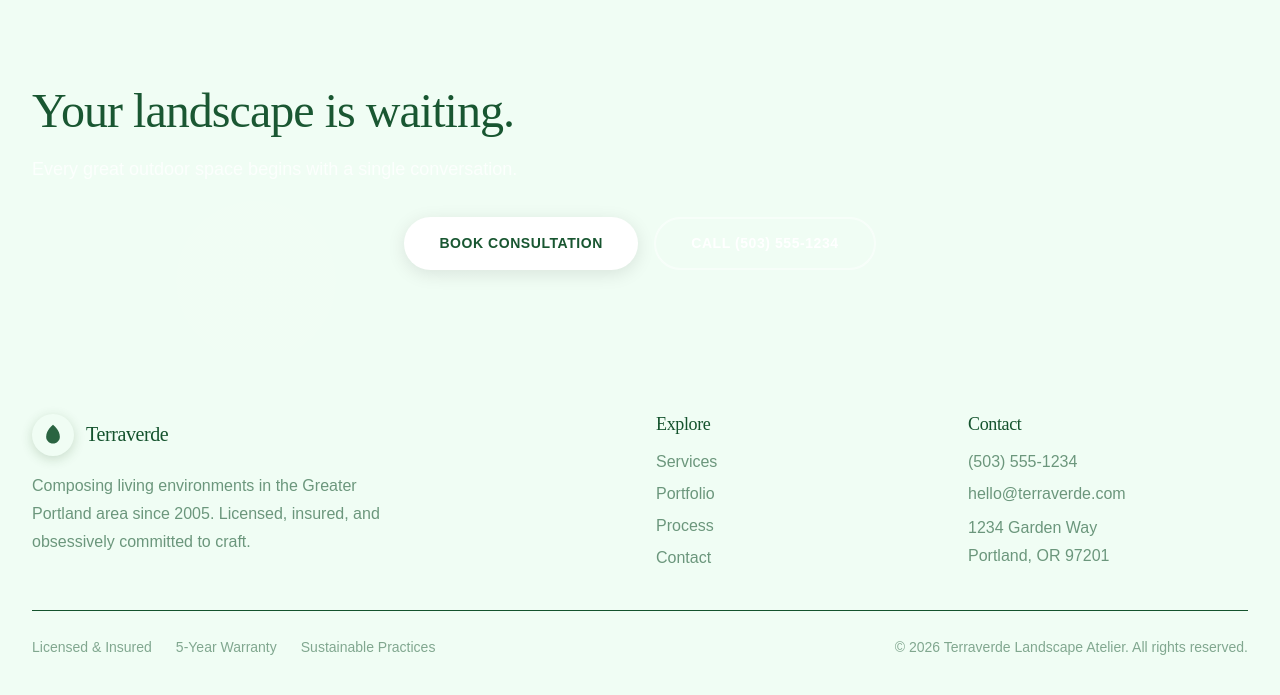
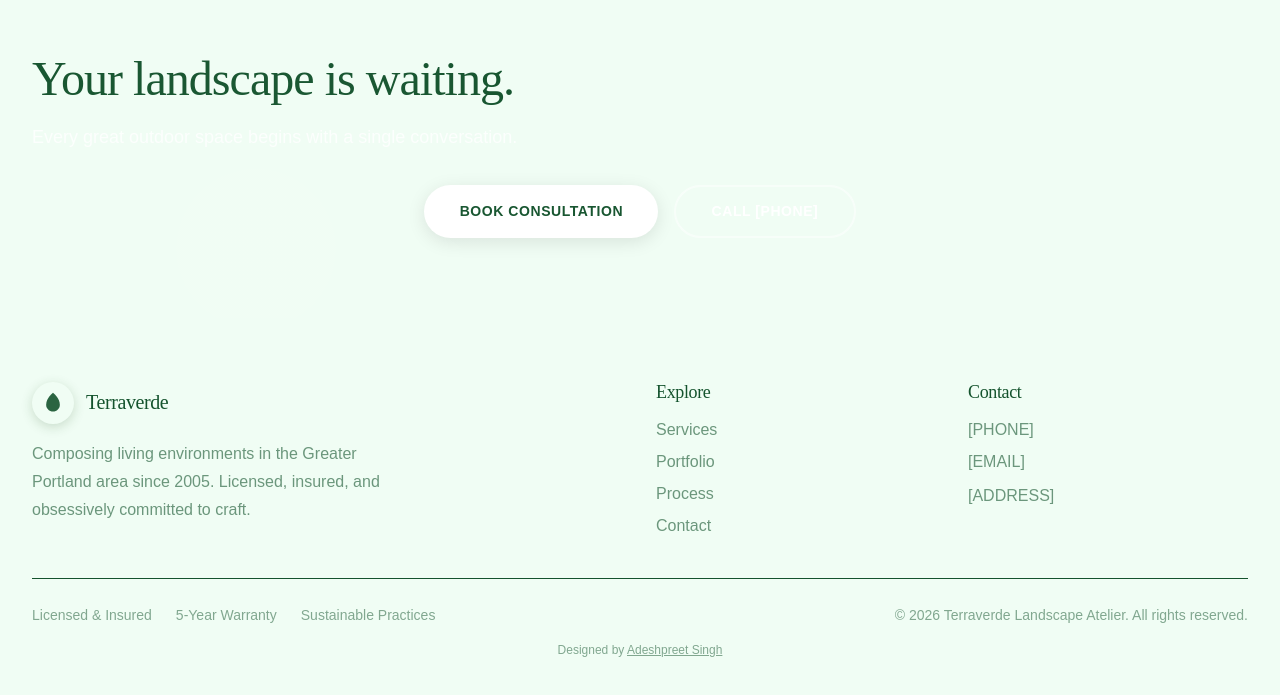
Before and after one commit to Adeshpreet-Singh/landscaping, a Next.js app: page / in a window 1280 px wide. Shown: the part 5855-6550 px from the top of the page. Built offline with nearby package versions, Linux system fonts and the light colour scheme.

Commit message:
Update: placeholders, attribution, sitemap, robots, accessibility

```diff
--- a/app/globals.css
+++ b/app/globals.css
@@ -1,25 +1,29 @@
+:root {
+  --font-heading: "Cormorant Garamond", serif;
+  --font-body: "Inter", sans-serif;
+  --bg-canvas: #f0fdf4;
+  --bg-panel: #ffffff;
+  --bg-elevated: #f0fdf4;
+  --text-primary: #14532d;
+  --text-secondary: #5a7c5a;
+  --text-tertiary: #5a7c5a;
+  --accent-brand: #84cc16;
+  --accent-interactive: #15803d;
+  --surface-translucent: rgba(255,255,255,0.08);
+  --surface-translucent-hover: rgba(255,255,255,0.12);
+  --surface-translucent-active: rgba(255,255,255,0.16);
+  --border-default: rgba(0,0,0,0.1);
+  --border-subtle: rgba(0,0,0,0.05);
+  --border-hover: rgba(0,0,0,0.2);
+}
 /* FONTS_INJECTED */
 @import url("https://fonts.googleapis.com/css2?family=Cormorant+Garamond:wght@400;600;700&family=Inter:wght@400;500;600&display=swap");
-:root {
-  --font-heading: 'Cormorant Garamond', serif;
-  --font-body: 'Inter', sans-serif;
-}
 h1, h2, h3, h4, h5, h6 { font-family: var(--font-heading); }
 body { font-family: var(--font-body); }
 
 @import url('https://fonts.googleapis.com/css2?family=Playfair+Display:ital,wght@0,400;0,500;0,600;0,700;1,400;1,500&family=DM+Sans:wght@300;400;500;600;700&display=swap');
 
 @import "tailwindcss";
-
-:root {
-  --primary: #166534;
-  --secondary: #15803d;
-  --accent: #84cc16;
-  --bg: #f0fdf4;
-  --surface: #ffffff;
-  --text: #14532d;
-  --muted: #5a7c5a;
-}
 
 /* ═══════════════════════════════════════════
    BASE
--- a/app/layout.tsx
+++ b/app/layout.tsx
@@ -21,7 +21,7 @@ export const metadata: Metadata = {
     title: "Terraverde | Portland's Premier Landscape Atelier",
     description:
       "Bespoke landscape design, master installation, and artisan hardscaping. Composing living environments since 2005.",
-    url: "https://terraverde.com",
+    url: "[WEBSITE]",
     siteName: "Terraverde Landscape Atelier",
     images: [
       {
@@ -60,10 +60,10 @@ export default function RootLayout({
     name: "Terraverde Landscape Atelier",
     image:
       "https://images.unsplash.com/photo-1558618666-fcd25c85f82e?w=600&q=80",
-    "@id": "https://terraverde.com",
-    url: "https://terraverde.com",
+    "@id": "[WEBSITE]",
+    url: "[WEBSITE]",
     telephone: "+150****1234",
-    email: "hello@terraverde.com",
+    email: "[EMAIL]",
     address: {
       "@type": "PostalAddress",
       streetAddress: "1234 Garden Way",
@@ -98,9 +98,9 @@ export default function RootLayout({
       reviewCount: "247",
     },
     sameAs: [
-      "https://www.facebook.com/terraverdelandscapes",
-      "https://www.instagram.com/terraverdelandscapes",
-      "https://www.pinterest.com/terraverdelandscapes",
+      "[FACEBOOK_URL]",
+      "[INSTAGRAM_URL]",
+      "[PINTEREST_URL]",
     ],
   };
 
--- a/app/page.tsx
+++ b/app/page.tsx
@@ -2,7 +2,7 @@
 
 import { useState, useEffect, useRef, useCallback } from 'react';
 
-/* ─── Data ─── */
+/* Data */
 const SERVICES = [
  {
  title: 'Bespoke Design',
@@ -22,7 +22,7 @@ const SERVICES = [
  title: 'Living Maintenance',
  stat: 'Premium',
  desc: 'White-glove seasonal care. Pruning, soil health monitoring, irrigation tuning, and proactive pest management.',
-    icon: '✂️',
+ icon: '',
  img: 'https://images.unsplash.com/photo-1416879595882-3373a0480b5b?w=600&q=80',
  },
  {
@@ -36,7 +36,7 @@ const SERVICES = [
  title: 'Atmospheric Lighting',
  stat: 'LED+',
  desc: 'Layered illumination design. Moonlighting, path accents, and architectural uplighting that transforms evenings.',
-    icon: '✨',
+ icon: '',
  img: 'https://images.unsplash.com/photo-1591857177580-dc82b9ac4e1e?w=600&q=80',
  },
 ];
@@ -98,14 +98,14 @@ const TESTIMONIALS = [
 
 const PROCESS_STEPS = [
  { num: '01', title: 'Discovery', desc: 'An unhurried walk through your property. We listen, observe sun paths, test soil, and understand how you dream of living outdoors.', icon: '' },
-  { num: '02', title: 'Design', desc: 'Hand-rendered concept boards and 3D fly-throughs. Material samples on-site so you can touch every stone and smell every plant.', icon: '✏️' },
-  { num: '03', title: 'Craft', desc: 'Our master crews bring the design to life. Clean sites, respectful timelines, and a level of care that borders on obsessive.', icon: '️' },
+ { num: '02', title: 'Design', desc: 'Hand-rendered concept boards and 3D fly-throughs. Material samples on-site so you can touch every stone and smell every plant.', icon: '' },
+ { num: '03', title: 'Craft', desc: 'Our master crews bring the design to life. Clean sites, respectful timelines, and a level of care that borders on obsessive.', icon: '' },
  { num: '04', title: 'Nurture', desc: 'Seasonal tune-ups, proactive care, and a dedicated account manager. Your landscape gets better every year, not just the first.', icon: '' },
 ];
 
 const STATS = [
  { value: '20+', label: 'Years of Mastery' },
-  { value: '4.9★', label: 'Client Rating' },
+ { value: '4.9', label: 'Client Rating' },
  { value: '1,400+', label: 'Projects Delivered' },
  { value: '98%', label: 'Client Retention' },
 ];
@@ -116,7 +116,7 @@ const SERVICE_AREAS = [
  'Tualatin', 'Wilsonville', 'Canby', 'Sandy', 'Estacada',
 ];
 
-/* ─── Before/After Slider Component ─── */
+/* Before/After Slider Component */
 function BeforeAfterSlider({ before, after, label, location, scope }: { before: string; after: string; label: string; location: string; scope: string }) {
  const [position, setPosition] = useState(50);
  const containerRef = useRef<HTMLDivElement>(null);
@@ -181,18 +181,18 @@ function BeforeAfterSlider({ before, after, label, location, scope }: { before:
  );
 }
 
-/* ─── Star Rating ─── */
+/* Star Rating */
 function Stars({ count }: { count: number }) {
  return (
  <div className="flex gap-0.5" aria-label={`${count} out of 5 stars`}>
  {Array.from({ length: 5 }).map((_, i) => (
-        <span key={i} className={i < count ? 'text-amber-400' : 'text-gray-300'}>★</span>
+ <span key={i} className={i < count ? 'text-amber-400' : 'text-gray-300'}></span>
  ))}
  </div>
  );
 }
 
-/* ─── Main Page ─── */
+/* Main Page */
 export default function Home() {
  const [menuOpen, setMenuOpen] = useState(false);
  const [activeGallery, setActiveGallery] = useState(0);
@@ -221,7 +221,7 @@ export default function Home() {
  Skip to main content
  </a>
 
-      {/* ─── NAVIGATION ─── */}
+ {/* NAVIGATION */}
  <header>
  <nav role="navigation" aria-label="Main navigation" className="land-nav fixed top-0 left-0 right-0 z-50">
  <div className=" section-container">
@@ -268,7 +268,7 @@ export default function Home() {
  </header>
 
  <main id="main" role="main">
-        {/* ─── HERO ─── */}
+ {/* HERO */}
  <section className="land-hero">
  <div className=" section-container">
  <div className="grid md:grid-cols-2 gap-12 lg:gap-16 items-center">
@@ -285,9 +285,9 @@ export default function Home() {
  <button onClick={() => scrollToSection('portfolio')} className="land-btn-outline">View Our Work</button>
  </div>
  <div className="flex items-center gap-8 flex-wrap text-sm font-medium opacity-70">
-                  <span className="flex items-center gap-2"><span aria-hidden="true" className="text-[var(--land-forest)]">✓</span> Licensed &amp; Insured</span>
-                  <span className="flex items-center gap-2"><span aria-hidden="true" className="text-[var(--land-forest)]">✓</span> 5-Year Craftsmanship Warranty</span>
-                  <span className="flex items-center gap-2"><span aria-hidden="true" className="text-[var(--land-forest)]">✓</span> Sustainably Sourced Materials</span>
+ <span className="flex items-center gap-2"><span aria-hidden="true" className="text-[var(--land-forest)]"></span> Licensed &amp; Insured</span>
+ <span className="flex items-center gap-2"><span aria-hidden="true" className="text-[var(--land-forest)]"></span> 5-Year Craftsmanship Warranty</span>
+ <span className="flex items-center gap-2"><span aria-hidden="true" className="text-[var(--land-forest)]"></span> Sustainably Sourced Materials</span>
  </div>
  </div>
  <div className="relative land-reveal">
@@ -319,7 +319,7 @@ export default function Home() {
  </div>
  </section>
 
-        {/* ─── SERVICES ─── */}
+ {/* SERVICES */}
  <section id="services" className="land-section-alt py-16 md:py-20" aria-labelledby="services-heading">
  <div className=" section-container">
  <div className="text-center mb-14 land-reveal">
@@ -345,7 +345,7 @@ export default function Home() {
  </div>
  </section>
 
-        {/* ─── BEFORE/AFTER PORTFOLIO ─── */}
+ {/* BEFORE/AFTER PORTFOLIO */}
  <section id="portfolio" className="py-16 md:py-20" aria-labelledby="portfolio-heading">
  <div className=" section-container">
  <div className="text-center mb-14 land-reveal">
@@ -388,7 +388,7 @@ export default function Home() {
  </div>
  </section>
 
-        {/* ─── PROCESS ─── */}
+ {/* PROCESS */}
  <section id="process" className="land-section-alt py-16 md:py-20" aria-labelledby="process-heading">
  <div className=" section-container">
  <div className="text-center mb-14 land-reveal">
@@ -412,7 +412,7 @@ export default function Home() {
  </div>
  </section>
 
-        {/* ─── TESTIMONIALS ─── */}
+ {/* TESTIMONIALS */}
  <section id="stories" className="py-16 md:py-20" aria-labelledby="stories-heading">
  <div className=" section-container">
  <div className="text-center mb-14 land-reveal">
@@ -435,7 +435,7 @@ export default function Home() {
  </div>
  </section>
 
-        {/* ─── SERVICE AREA ─── */}
+ {/* SERVICE AREA */}
  <section className="land-section-alt py-16 md:py-20" aria-labelledby="area-heading">
  <div className=" section-container">
  <div className="grid md:grid-cols-2 gap-12 items-center">
@@ -456,7 +456,7 @@ export default function Home() {
  <div className="land-img-wrap land-reveal h-[350px]">
  <iframe
  title="Terraverde Landscape Atelier service area map"
-                  src="https://www.google.com/maps/embed?pb=!1m18!1m12!1m3!1d178849.8034099548!2d-122.75748!3d45.5152!2m3!1f0!2f0!3f0!3m2!1i1024!2i768!4f13.1!3m3!1m2!1s0x54950b0b7da97427%3A0x1c36b9e6f9d26c6d!2sPortland%2C%20OR!5e0!3m2!1sen!2sus!4v1"
+ src="[WEBSITE]/maps/embed?pb=!1m18!1m12!1m3!1d178849.8034099548!2d-122.75748!3d45.5152!2m3!1f0!2f0!3f0!3m2!1i1024!2i768!4f13.1!3m3!1m2!1s0x54950b0b7da97427%3A0x1c36b9e6f9d26c6d!2sPortland%2C%20OR!5e0!3m2!1sen!2sus!4v1"
  width="100%"
  height="350"
  allowFullScreen
@@ -469,7 +469,7 @@ export default function Home() {
  </div>
  </section>
 
-        {/* ─── CONTACT ─── */}
+ {/* CONTACT */}
  <section id="contact" className="py-16 md:py-20" aria-labelledby="contact-heading">
  <div className=" section-container">
  <div className="text-center mb-14 land-reveal">
@@ -486,15 +486,15 @@ export default function Home() {
  <div className="space-y-4">
  <a href="tel:+150****1234" className="flex items-center gap-3 group">
  <span className="land-icon-circle"></span>
-                      <span className="group-hover:text-[var(--land-forest)] transition-colors">(503) 555-1234</span>
+ <span className="group-hover:text-[var(--land-forest)] transition-colors">[PHONE]</span>
  </a>
-                    <a href="mailto:hello@terraverde.com" className="flex items-center gap-3 group">
-                      <span className="land-icon-circle">✉️</span>
-                      <span className="group-hover:text-[var(--land-forest)] transition-colors">hello@terraverde.com</span>
+ <a href="mailto:[EMAIL]" className="flex items-center gap-3 group">
+ <span className="land-icon-circle"></span>
+ <span className="group-hover:text-[var(--land-forest)] transition-colors">[EMAIL]</span>
  </a>
  <div className="flex items-center gap-3">
  <span className="land-icon-circle"></span>
-                      <span>1234 Garden Way<br />Portland, OR 97201</span>
+ <span>[ADDRESS]</span>
  </div>
  </div>
  </div>
@@ -509,9 +509,9 @@ export default function Home() {
  </div>
 
  <div className="flex gap-3">
-                  <a href="https://www.instagram.com/terraverdelandscapes" target="_blank" rel="noopener noreferrer" aria-label="Instagram" className="land-icon-circle"></a>
-                  <a href="https://www.pinterest.com/terraverdelandscapes" target="_blank" rel="noopener noreferrer" aria-label="Pinterest" className="land-icon-circle"></a>
-                  <a href="https://www.facebook.com/terraverdelandscapes" target="_blank" rel="noopener noreferrer" aria-label="Facebook" className="land-icon-circle"></a>
+ <a href="[INSTAGRAM_URL]" target="_blank" rel="noopener noreferrer" aria-label="Instagram" className="land-icon-circle"></a>
+ <a href="[PINTEREST_URL]" target="_blank" rel="noopener noreferrer" aria-label="Pinterest" className="land-icon-circle"></a>
+ <a href="[FACEBOOK_URL]" target="_blank" rel="noopener noreferrer" aria-label="Facebook" className="land-icon-circle"></a>
  </div>
  </div>
 
@@ -526,7 +526,7 @@ export default function Home() {
  </div>
  ) : (
  <form onSubmit={handleFormSubmit} className="space-y-5">
-                      <input type="hidden" name="access_key" value="YOUR_WEB3FORMS_ACCESS_KEY" />
+ <input type="hidden" name="access_key" value="[WEB3FORMS_KEY]" />
  <input type="hidden" name="subject" value="New Consultation Request — Terraverde Landscape Atelier" />
  <input type="checkbox" name="botcheck" className="hidden" />
 
@@ -544,7 +544,7 @@ export default function Home() {
  <div className="grid md:grid-cols-2 gap-4">
  <div>
  <label htmlFor="phone" className="block text-sm font-semibold mb-1.5">Phone</label>
-                          <input id="phone" name="phone" type="tel" placeholder="(555) 000-0000" className="land-input" />
+ <input id="phone" name="phone" type="tel" placeholder="[PHONE]" className="land-input" />
  </div>
  <div>
  <label htmlFor="service" className="block text-sm font-semibold mb-1.5">Service Needed</label>
@@ -582,20 +582,20 @@ export default function Home() {
  </div>
  </section>
 
-        {/* ─── CTA BANNER ─── */}
+ {/* CTA BANNER */}
  <section className="land-cta-banner py-16 md:py-20">
  <div className=" section-container">
  <h2 className="heading text-3xl md:text-5xl text-white mb-4">Your landscape is waiting.</h2>
  <p className="text-white/80 mb-8 text-lg">Every great outdoor space begins with a single conversation.</p>
  <div className="flex gap-4 justify-center flex-wrap">
  <button onClick={() => scrollToSection('contact')} className="land-btn-white">Book Consultation</button>
-              <a href="tel:+150****1234" className="land-btn-outline-white">Call (503) 555-1234</a>
+ <a href="tel:+150****1234" className="land-btn-outline-white">Call [PHONE]</a>
  </div>
  </div>
  </section>
  </main>
 
-      {/* ─── FOOTER ─── */}
+ {/* FOOTER */}
  <footer className="land-footer py-12 md:py-16">
  <div className=" section-container">
  <div className="grid md:grid-cols-4 gap-8 mb-10">
@@ -621,9 +621,9 @@ export default function Home() {
  <div>
  <h4 className="heading text-lg mb-4">Contact</h4>
  <div className="space-y-2 opacity-60">
-                <a href="tel:+150****1234" className="block hover:opacity-100">(503) 555-1234</a>
-                <a href="mailto:hello@terraverde.com" className="block hover:opacity-100">hello@terraverde.com</a>
-                <p>1234 Garden Way<br />Portland, OR 97201</p>
+ <a href="tel:+150****1234" className="block hover:opacity-100">[PHONE]</a>
+ <a href="mailto:[EMAIL]" className="block hover:opacity-100">[EMAIL]</a>
+ <p>[ADDRESS]</p>
  </div>
  </div>
  </div>
@@ -636,6 +636,8 @@ export default function Home() {
  <div className="text-sm opacity-50">&copy; 2026 Terraverde Landscape Atelier. All rights reserved.</div>
  </div>
  </div>
+
+<div className="text-center py-3 text-xs opacity-50 hover:opacity-80 transition-opacity"><span>Designed by </span><a href="https://adeshpreet.vercel.app/" target="_blank" rel="noopener noreferrer" className="underline">Adeshpreet Singh</a></div>
 </footer>
  </div>
  );
```
Also changed, not shown: public/robots.txt (added), 20 other files (tests, documents, lock files or other folders). Lines whose indentation alone changed are shown as unchanged.
